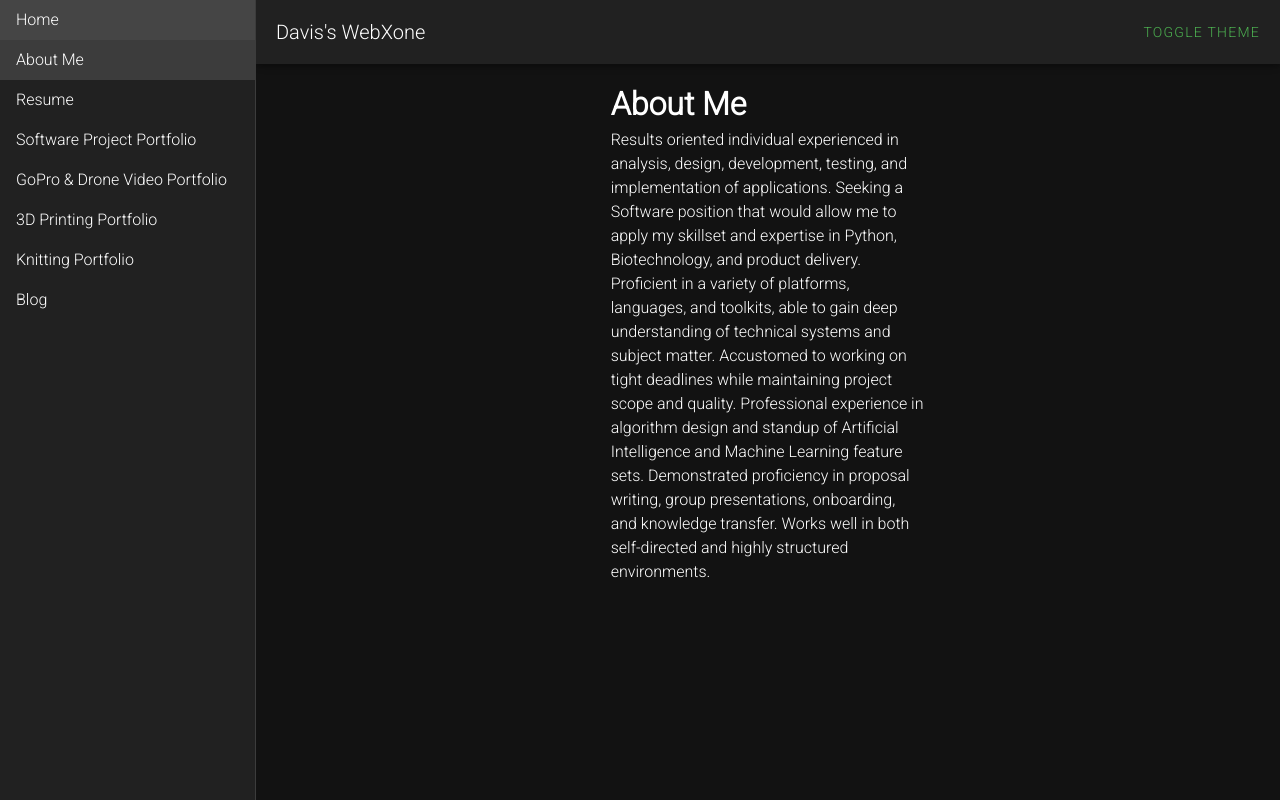
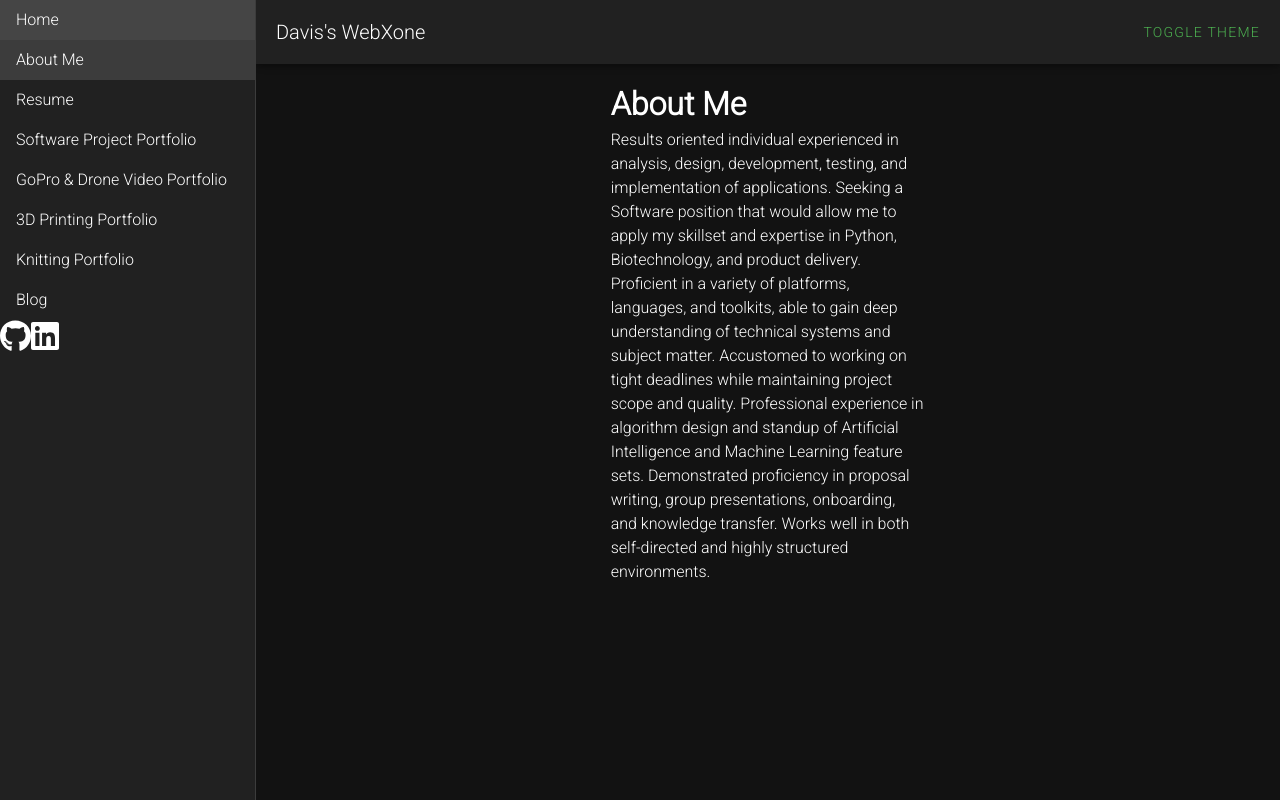
Before and after one commit to dbalgley/brawler_yukon, a Vue app: page /about_me in a window 1280 px wide. Built offline with nearby package versions, Linux system fonts and the light colour scheme.

Commit message:
Buttons done, need to be moved around a little bit but want to get them in

```diff
--- a/package.json
+++ b/package.json
@@ -10,6 +10,9 @@
     "s3-deploy": "vue-cli-service s3-deploy"
   },
   "dependencies": {
+    "@fortawesome/fontawesome-svg-core": "^6.4.2",
+    "@fortawesome/free-brands-svg-icons": "^6.4.2",
+    "@fortawesome/vue-fontawesome": "^3.0.3",
     "core-js": "^3.8.3",
     "vue": "^3.2.26",
     "vue-cli-plugin-s3-deploy": "^1.3.1",
--- a/src/components/AboutMe.vue
+++ b/src/components/AboutMe.vue
@@ -18,4 +18,15 @@ export default {
 /* .about-me {
     font-family:'Roboto', sans-serif;
 }  */
+
+.social-button {
+  margin: 10px;
+  color: #333; /* Default color */
+  transition: color 0.3s;
+}
+
+.social-button:hover {
+  color: #0077B5; /* LinkedIn blue for example */
+  text-decoration: none;
+}
 </style>
--- a/src/components/MainLayout.vue
+++ b/src/components/MainLayout.vue
@@ -9,6 +9,17 @@
       <v-list-item to="/printing">3D Printing Portfolio</v-list-item>
       <v-list-item to="/knitting">Knitting Portfolio</v-list-item>
       <v-list-item to="/blog">Blog</v-list-item>
+
+
+    <!-- GitHub Button -->
+    <a href="https://github.com/dbalgley" target="_blank" class="social-button">
+      <font-awesome-icon :icon="['fab', 'github']" size="2x" />
+    </a>
+
+    <!-- LinkedIn Button -->
+    <a href="https://www.linkedin.com/in/dbalgley/" target="_blank" class="social-button">
+      <font-awesome-icon :icon="['fab', 'linkedin']" size="2x" />
+    </a>
     </v-navigation-drawer>
 
     <v-app-bar app>
--- a/src/main.js
+++ b/src/main.js
@@ -1,6 +1,9 @@
 import { createApp } from 'vue';
 import App from './App.vue';
 import router from './router';
+import { library } from '@fortawesome/fontawesome-svg-core';
+import { faGithub, faLinkedin } from '@fortawesome/free-brands-svg-icons';
+import { FontAwesomeIcon } from '@fortawesome/vue-fontawesome';
 import './assets/App.css';  // Import the main CSS file
 
 // Vuetify
@@ -17,4 +20,6 @@ const vuetify = createVuetify({
   }
 })
 
-createApp(App).use(router).use(vuetify).mount('#app');
+library.add(faGithub, faLinkedin)
+
+createApp(App).use(router).use(vuetify).component('font-awesome-icon', FontAwesomeIcon).mount('#app');
```
Also changed, not shown: 1 other file (tests, documents, lock files or other folders).
